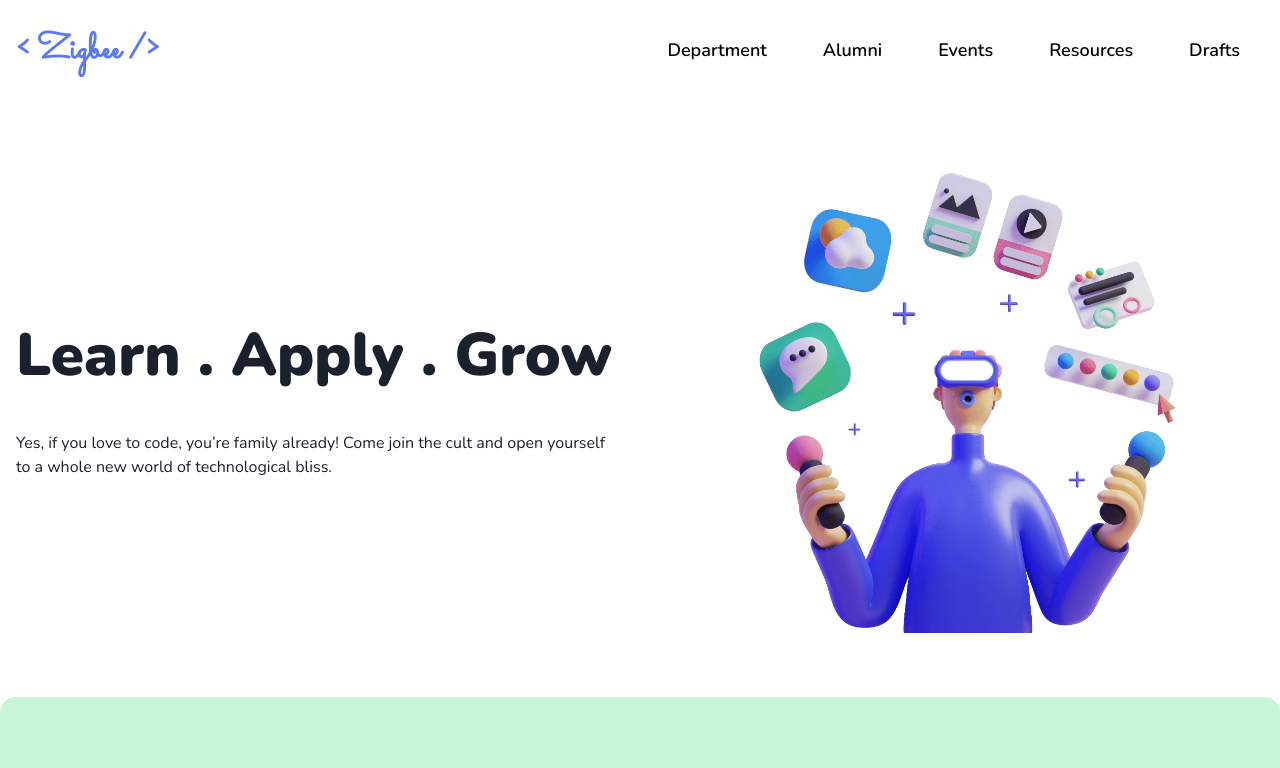
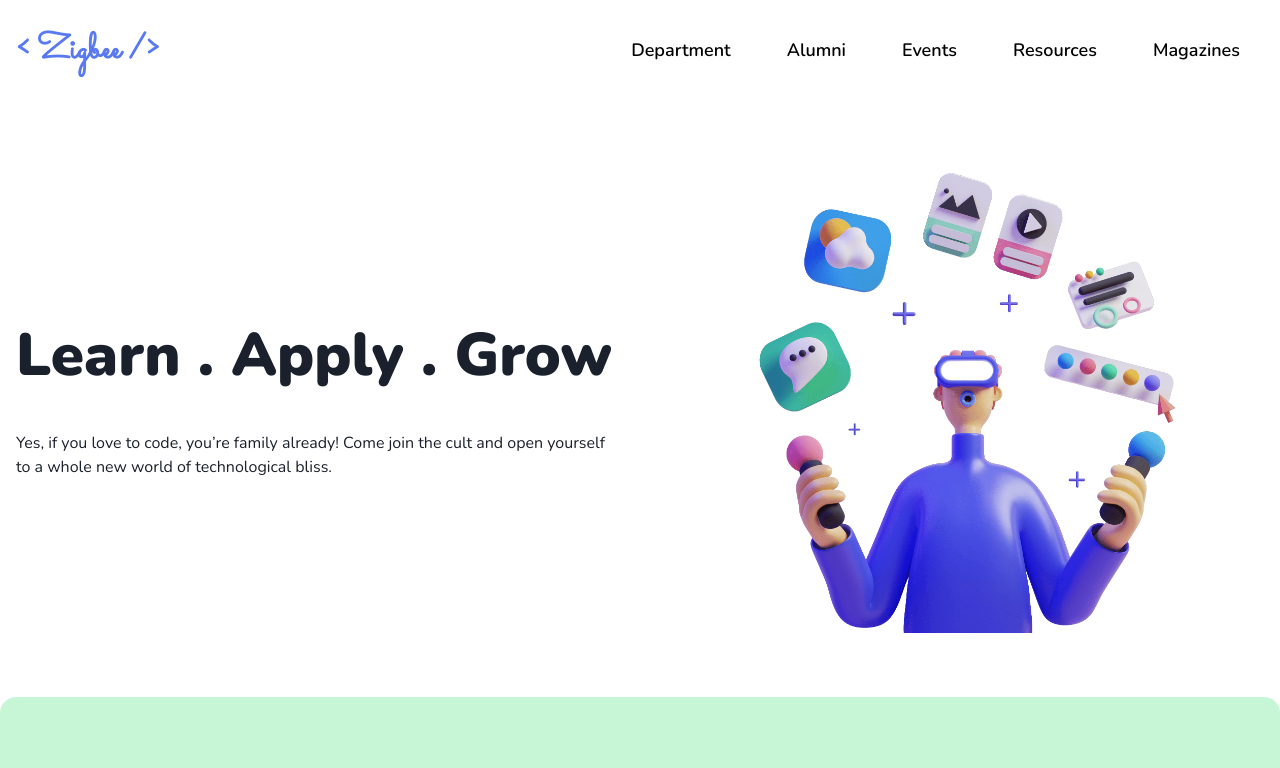
Before and after one commit to Zigbee-Student-Developers-Club/zigbee-2, a Next.js app: page / in a window 1280 px wide. Shown: the top 768 px of the page. Built offline with nearby package versions, Linux system fonts and the light colour scheme.

Commit message:
refactor

```diff
--- a/components/navbar/NavItemsGroup.tsx
+++ b/components/navbar/NavItemsGroup.tsx
@@ -19,8 +19,8 @@ const navItemsData = [
     route: '/resources',
   },
   {
-    name: 'Drafts',
-    route: '/drafts',
+    name: 'Magazines',
+    route: '/magazines',
   },
 ];
 
```
